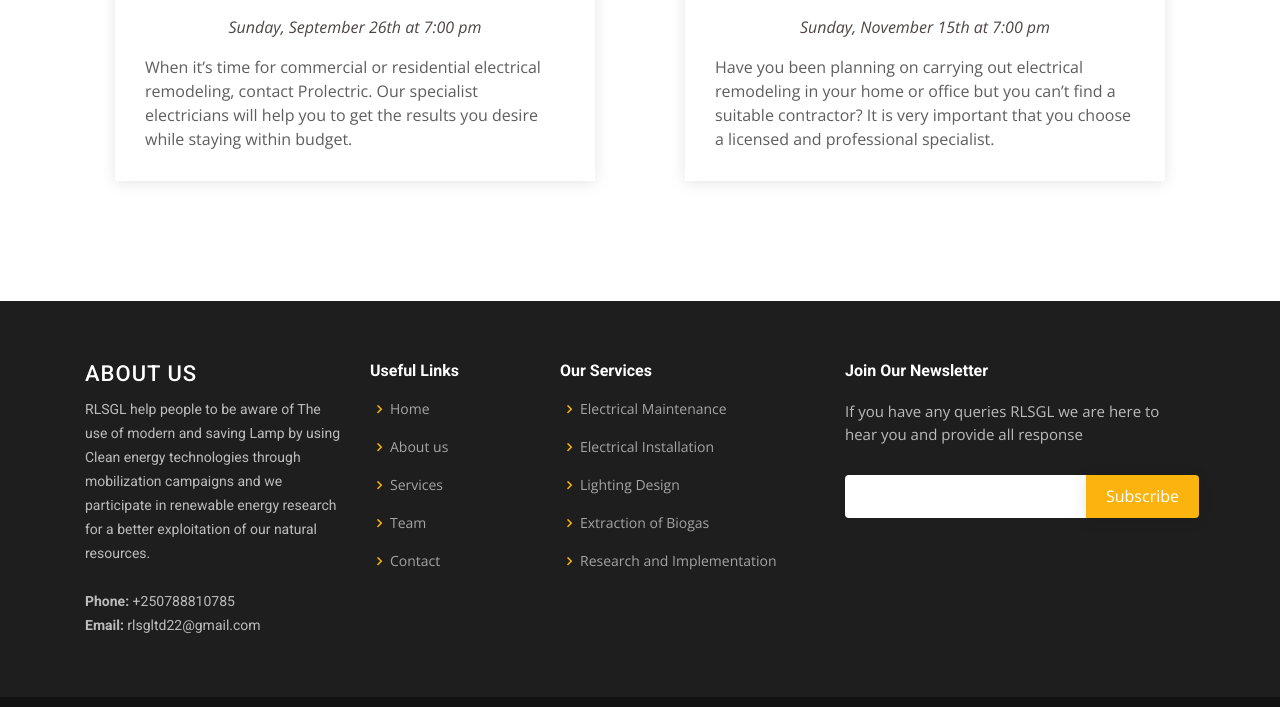
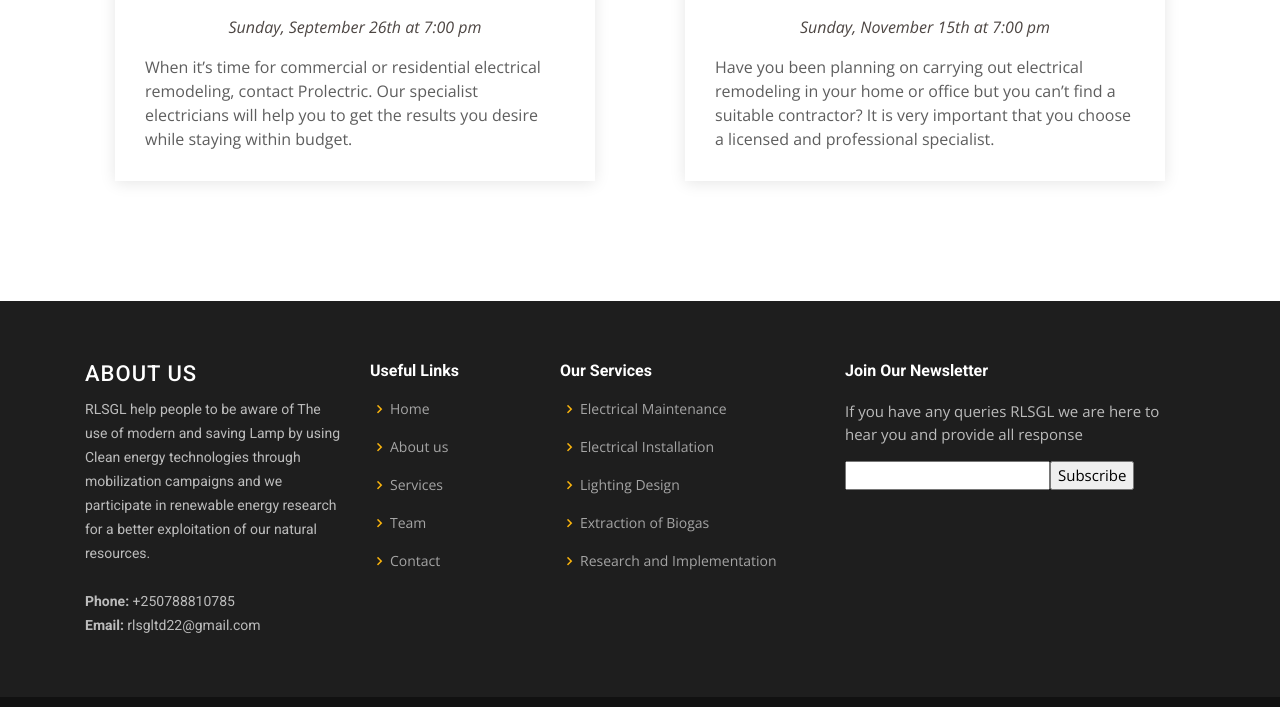
Before and after one commit to Diane10/RLSGL, a plain HTML site: page events.html in a window 1280 px wide. Shown: the part 906-1613 px from the top of the page. Drawn offline with nearby package versions, Linux system fonts and the light colour scheme.

Commit message:
Update events.html

```diff
--- a/events.html
+++ b/events.html
@@ -195,9 +195,7 @@
             <h4>Join Our Newsletter</h4>
             <p>If you have any queries RLSGL we are here to hear you and provide all response</p>
 
-            <form action="" method="post">
-              <input type="email" name="email"><input type="submit" value="Subscribe">
-            </form>
+            <input type="email" id="emailsub" name="email" required><input type="submit" id="sub" value="Subscribe">
           </div>
 
         </div>
@@ -240,6 +238,8 @@
 
   <!-- Template Main JS File -->
   <script src="assets/js/main.js"></script>
+ <script src="assets/js/subscribe.js"></script>
+
 
 </body>
 
```
